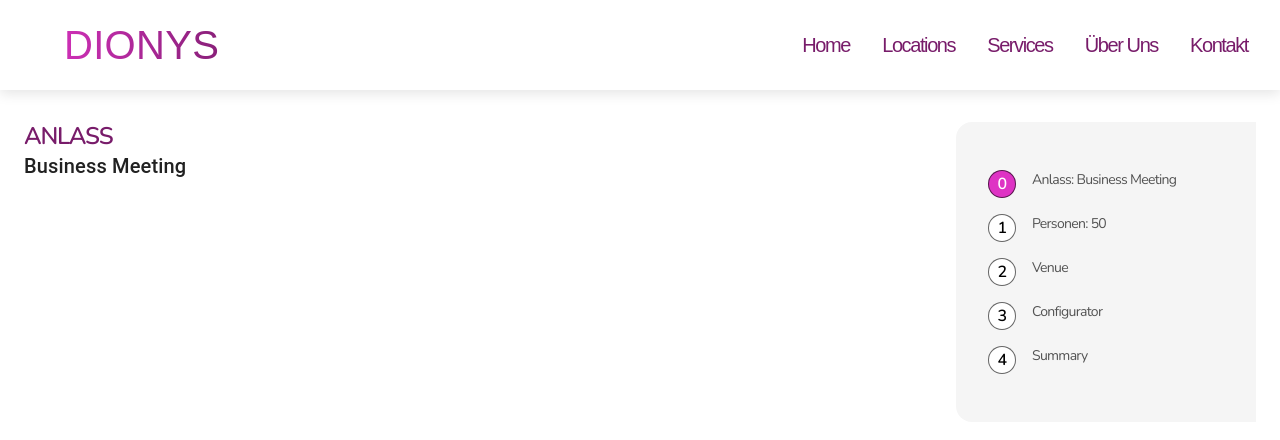
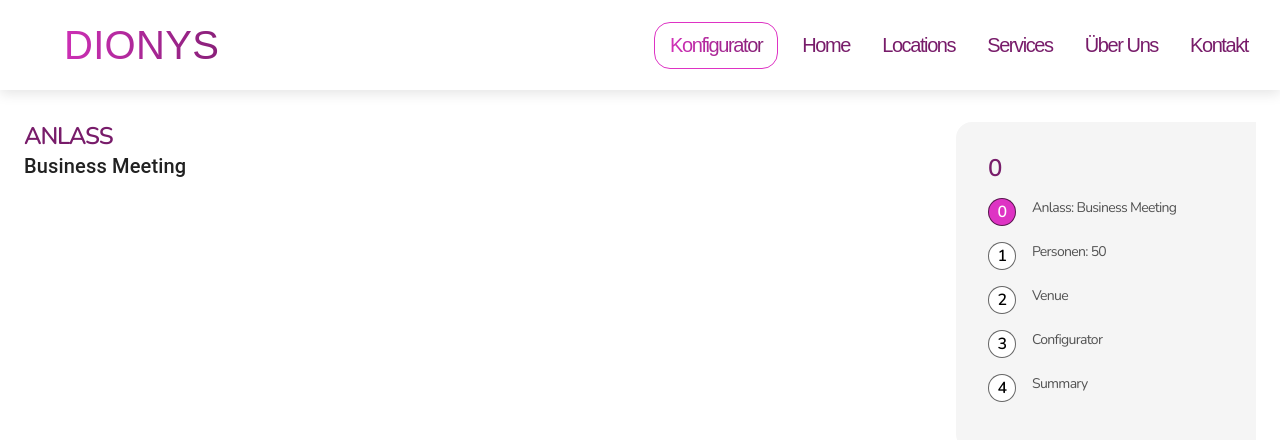
Before and after one commit to gmsnap/dionys-frontend, a Next.js app: page /configurator/1 in a window 1280 px wide. Shown: the top 440 px of the page. Built offline with nearby package versions, Linux system fonts and the light colour scheme; a web font is replaced by a local one.

Commit message:
store, WIP: configurator

```diff
--- a/package.json
+++ b/package.json
@@ -15,7 +15,8 @@
     "next": "15.0.3",
     "next-intl": "^3.25.0",
     "react": "^18.3.1",
-    "react-dom": "^18.3.1"
+    "react-dom": "^18.3.1",
+    "zustand": "^5.0.1"
   },
   "devDependencies": {
     "@types/node": "^20",
--- a/src/components/headers/ClientHeader.tsx
+++ b/src/components/headers/ClientHeader.tsx
@@ -1,9 +1,12 @@
-import { AppBar, Toolbar, Typography, Box, useTheme } from '@mui/material';
+import { AppBar, Toolbar, Typography, Box, useTheme, Button } from '@mui/material';
 import { FC } from 'react';
 import MenuItem from '../MenuItem';
+import useStore from '@/stores/eventStore';
+import Link from 'next/link';
 
 const Header: FC = () => {
     const theme = useTheme();
+    const { eventConfiguration } = useStore();
 
     return (
         <AppBar
@@ -33,6 +36,17 @@ const Header: FC = () => {
                 </Typography>
 
                 <Box sx={{ display: 'flex', gap: 2 }}>
+                    {eventConfiguration?.locationId ?
+                        <Button
+                            variant="outlined"
+                            color="secondary"
+                            component={Link}
+                            href={`/configurator/${eventConfiguration.locationId}`}
+                            sx={{ fontSize: '20px' }}
+                        >
+                            Konfigurator
+                        </Button> :
+                        null}
                     <MenuItem href="/">Home</MenuItem>
                     <MenuItem href="/locations">Locations</MenuItem>
                     <MenuItem href="/configurator">Services</MenuItem>
--- a/src/features/clients/EventConfigurator.tsx
+++ b/src/features/clients/EventConfigurator.tsx
@@ -1,8 +1,9 @@
 import React, { useEffect, useState } from 'react';
 import { Box, SxProps, Theme, useTheme, CircularProgress, Typography, Button } from '@mui/material';
+import useStore from '@/stores/eventStore';
+import { formatEventCategories } from '@/utils/formatEventCategories';
 import { EventConfigurationModel } from '@/models/EventConfigurationModel';
 import Venues from './Venues';
-import { formatEventCategories } from '@/utils/formatEventCategories';
 
 interface EventConfiguratorProps {
     locationId: number;
@@ -53,12 +54,20 @@ const ConfiguratorNavItem = ({
 const EventConfigurator = ({ locationId, sx }: EventConfiguratorProps) => {
     const navItems = ['Anlass: ', 'Personen: ', 'Venue', 'Configurator', 'Summary'];
     const [selectedItem, setSelectedItem] = useState(0);
-    const [configurationModel, setConfigurationModel] =
-        useState<EventConfigurationModel | null>(createDefaultEventConfigurationModel());
+    const { location, eventConfiguration, setEventConfiguration } = useStore();
 
     const handleSelect = (index: number) => {
         setSelectedItem(index);
     }
+
+    // Initialize the configuration model if it doesn't exist
+    useEffect(() => {
+        if (!eventConfiguration || eventConfiguration.locationId !== locationId) {
+            // Set the default event configuration if it's not already set
+            setEventConfiguration(createDefaultEventConfigurationModel(locationId));
+            console.log("UP");
+        }
+    }, [eventConfiguration, locationId]);
 
     return (
         <Box sx={{ ...sx, display: 'flex', flexDirection: 'row', gap: 5 }}>
@@ -66,15 +75,15 @@ const EventConfigurator = ({ locationId, sx }: EventConfiguratorProps) => {
                 {selectedItem === 0 &&
                     <Box sx={{ mt: 4 }}>
                         <Typography variant="h3">ANLASS</Typography>
-                        <Typography variant="h6">{configurationModel &&
-                            formatEventCategories(configurationModel.occasion)}</Typography>
+                        <Typography variant="h6">{eventConfiguration &&
+                            formatEventCategories(eventConfiguration.occasion)}</Typography>
                     </Box>}
                 {selectedItem === 1 &&
                     <Box sx={{ mt: 4 }}>
                         <Typography variant="h3">PERSONEN</Typography>
                     </Box>}
                 {selectedItem === 2 &&
-                    <Venues sx={{ height: '100%', mt: 4 }} locationId={locationId} />}
+                    <Venues sx={{ height: '100%', mt: 4 }} />}
             </Box>
             {/* Configurator Navigation */}
             <Box sx={{
@@ -86,15 +95,16 @@ const EventConfigurator = ({ locationId, sx }: EventConfiguratorProps) => {
                 padding: 4,
                 mt: 4
             }}>
+                <Typography variant="h3">{eventConfiguration ? eventConfiguration.venueId.toString() : ''}</Typography>
                 {navItems.map((item, index) => {
                     let value: string;
 
                     switch (index) {
                         case 0:
-                            value = configurationModel ? formatEventCategories(configurationModel.occasion) : '';
+                            value = eventConfiguration ? formatEventCategories(eventConfiguration.occasion) : '';
                             break;
                         case 1:
-                            value = configurationModel ? configurationModel.persons.toString() : '';
+                            value = eventConfiguration ? eventConfiguration.persons.toString() : '';
                             break;
                         default:
                             value = "";
@@ -115,10 +125,11 @@ const EventConfigurator = ({ locationId, sx }: EventConfiguratorProps) => {
     )
 };
 
-function createDefaultEventConfigurationModel(): EventConfigurationModel {
+function createDefaultEventConfigurationModel(locationId: number): EventConfigurationModel {
     return {
-        locationId: 0,
+        locationId: locationId,
         venueId: 0,
+        venue: null,
         occasion: ["business"],
         persons: 50,
     };
--- a/src/features/clients/Venues.tsx
+++ b/src/features/clients/Venues.tsx
@@ -1,23 +1,32 @@
 import React, { useEffect, useState } from 'react';
 import { Box, SxProps, Theme, useTheme, CircularProgress, Typography, Button } from '@mui/material';
 import { title } from 'process';
+import useStore from '@/stores/eventStore';
 
 interface VenueProps {
-    locationId: number;
     sx?: SxProps<Theme>;
 }
 
-const Venues = ({ locationId, sx }: VenueProps) => {
+const Venues = ({ sx }: VenueProps) => {
     const theme = useTheme();
     const [venues, setVenues] = useState<VenueModel[]>([]);
     const [error, setError] = useState<string | null>(null);
     const [isLoading, setIsLoading] = useState<boolean>(true);
+    const { eventConfiguration, setEventConfiguration } = useStore();
+
+    // Function to handle updating the venueId
+    const handleVenueChange = (newVenueId: number) => {
+        if (eventConfiguration) {
+            setEventConfiguration({ ...eventConfiguration, venueId: newVenueId });
+        }
+    };
 
     useEffect(() => {
         const fetchData = async () => {
             try {
                 setIsLoading(true);
-                const response = await fetch(`${process.env.NEXT_PUBLIC_API_URL}/venues/location/${locationId}`);
+                const response =
+                    await fetch(`${process.env.NEXT_PUBLIC_API_URL}/venues/location/${eventConfiguration?.locationId}`);
                 if (!response.ok) {
                     throw new Error(`Error: ${response.status} ${response.statusText}`);
                 }
@@ -64,7 +73,11 @@ const Venues = ({ locationId, sx }: VenueProps) => {
                             sx={{ mb: 4 }}>
                             {venue.description}
                         </Typography>
-                        <Button variant="contained" color="primary" sx={{ flex: 1 }}>
+                        <Button
+                            variant="contained"
+                            color="primary"
+                            sx={{ flex: 1 }}
+                            onClick={() => handleVenueChange(venue.id)}>
                             Venue auswählen
                         </Button>
                     </Box>
--- a/src/models/EventConfigurationModel.tsx
+++ b/src/models/EventConfigurationModel.tsx
@@ -3,6 +3,7 @@ import { EventCategories } from "@/constants/EventCategories";
 export interface EventConfigurationModel {
     locationId: number;
     venueId: number;
+    venue: VenueModel | null;
     occasion: EventCategories[];
     persons: number
 }
--- a/src/models/LocationModel.tsx
+++ b/src/models/LocationModel.tsx
@@ -1,4 +1,4 @@
-interface LocationModel {
+export interface LocationModel {
     id: number;
     title: string;
     image: string;
--- /dev/null
+++ b/src/stores/eventStore.ts
@@ -0,0 +1,28 @@
+import { create } from 'zustand';
+import { persist } from 'zustand/middleware';
+import { LocationModel } from '@/models/LocationModel';
+import { EventConfigurationModel } from '@/models/EventConfigurationModel';
+
+interface StoreState {
+    location: LocationModel | null;
+    eventConfiguration: EventConfigurationModel | null;
+    setLocation: (location: LocationModel) => void;
+    setEventConfiguration: (configuration: EventConfigurationModel) => void;
+}
+
+const useStore = create<StoreState>()(
+    persist(
+        (set) => ({
+            location: null,
+            eventConfiguration: null,
+            setLocation: (location) => set({ location }),
+            setEventConfiguration: (configuration) => set({ eventConfiguration: configuration }),
+        }),
+        {
+            // unique name for local storage
+            name: 'event-configuration',
+        }
+    )
+);
+
+export default useStore;
```
Also changed, not shown: 1 other file (tests, documents, lock files or other folders).
